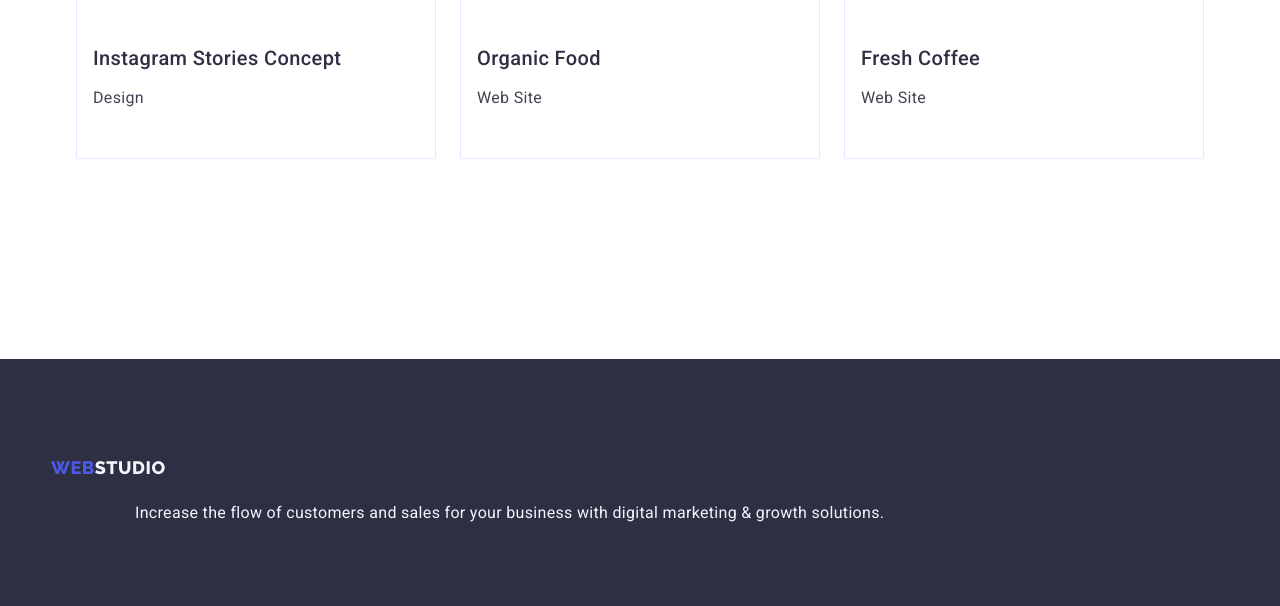
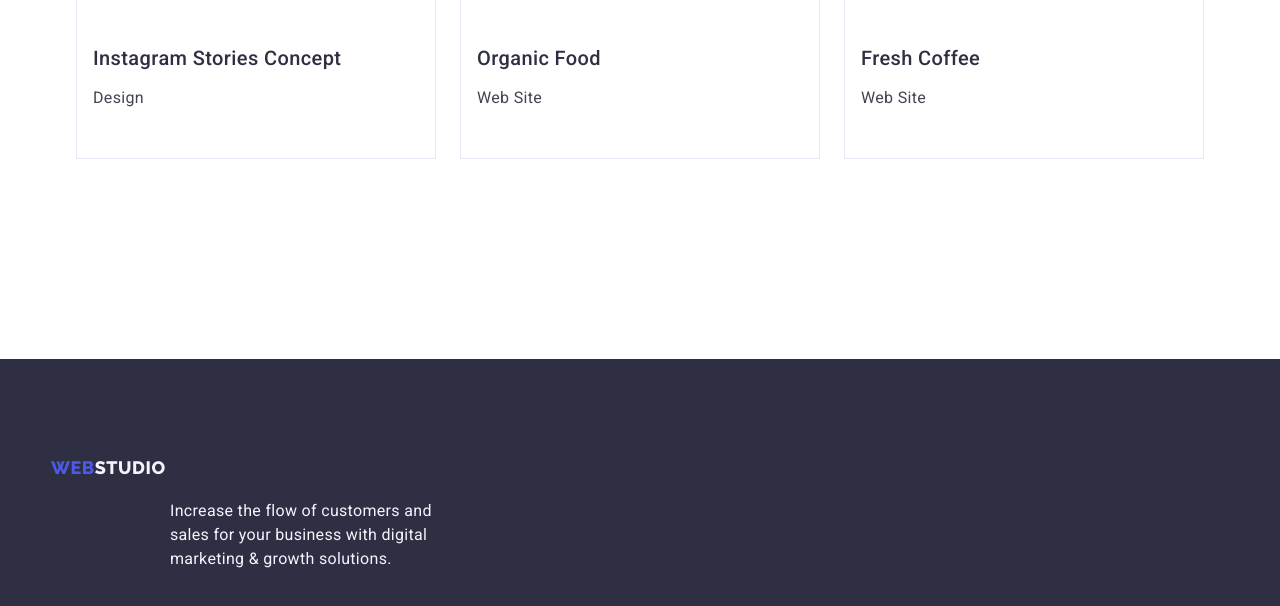
Before and after one commit to HAKCERclon01/goit-markup-hw-03, a plain HTML site: page portfolio.html in a window 1280 px wide. Shown: the part 1644-2250 px from the top of the page. Drawn offline with nearby package versions, Linux system fonts and the light colour scheme.

Commit message:
dsfdgfjr

```diff
--- a/css/styles.css.css
+++ b/css/styles.css.css
@@ -938,9 +938,10 @@ body {
 }
 .footer-text-p {
   position: absolute;
+  width: 300px;
   height: 72px;
-  left: 135px;
-  top: 2129px;
+  left: 170px;
+  top: 2127px;
 }
 .about-item-p{
   width: calc((100% - 48px) / 3);
```
